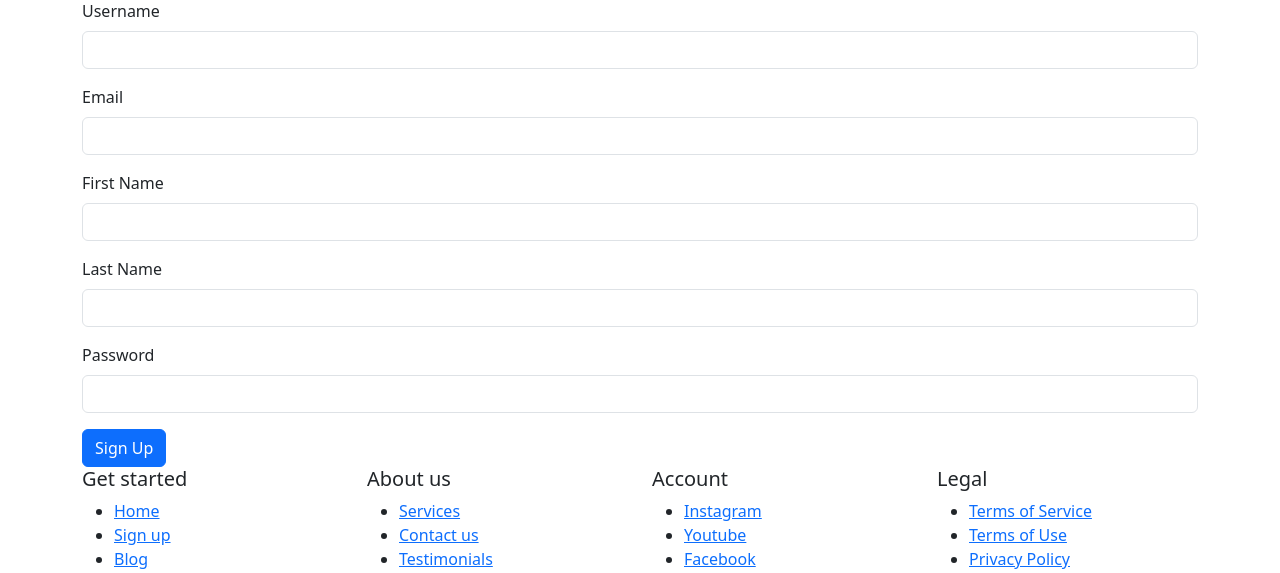
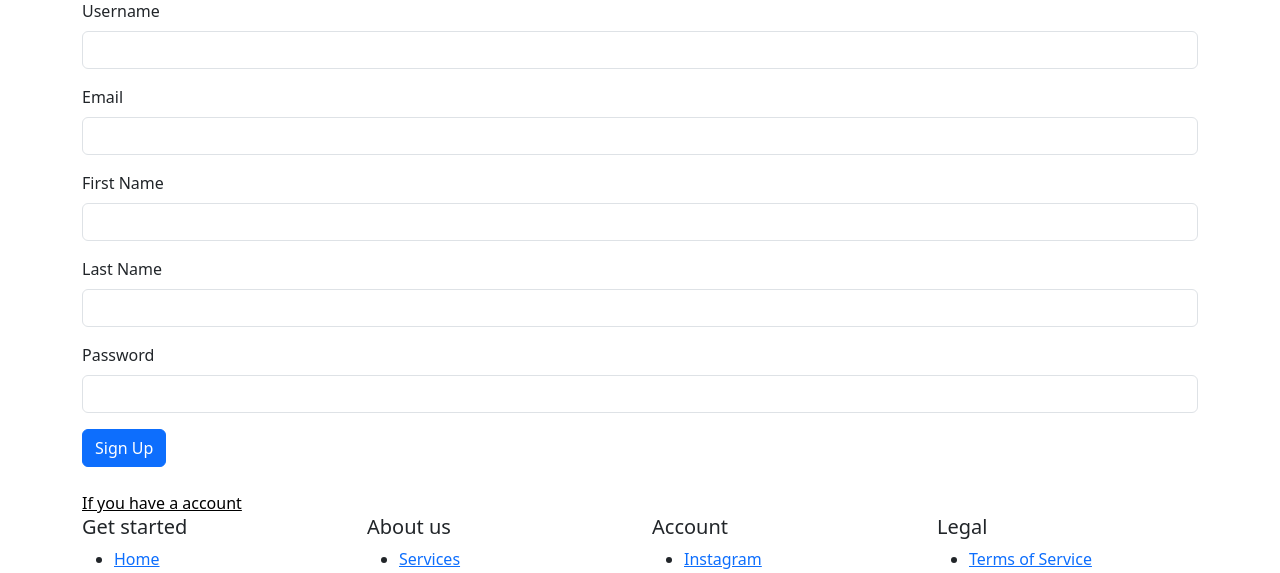
Before and after one commit to DestinBir/Code_Growth_Alive_old_version, a Django app: page /signup in a window 1280 px wide. Shown: the part 87-660 px from the top of the page. Run offline with Django 5.2, Linux system fonts and the light colour scheme; some libraries are stand-ins or nearby versions.

Commit message:
structuration signup

```diff
--- a/user/templates/registration/login.html
+++ b/user/templates/registration/login.html
@@ -30,9 +30,9 @@
                 <div class="mb3">
                     <button class="btn btn-primary" type="submit">Log In</button>
                 </div>
-                <a href="{% url 'signup' %}" class="text-body-emphasis">Register if new here</a>
+
             </form>
-
+            <a href="{% url 'signup' %}" class="text-body-emphasis">Register if new here</a>
         </div>
 
     </section>
--- a/user/templates/registration/signup.html
+++ b/user/templates/registration/signup.html
@@ -41,6 +41,8 @@
                 <div class="mb3">
                     <button class="btn btn-primary" type="submit">Sign Up</button>
                 </div>
+                <br>
+                <a href="{% url 'login' %}" class="text-body-emphasis">If you have a account</a>
             </form>
 
         </div>
```
